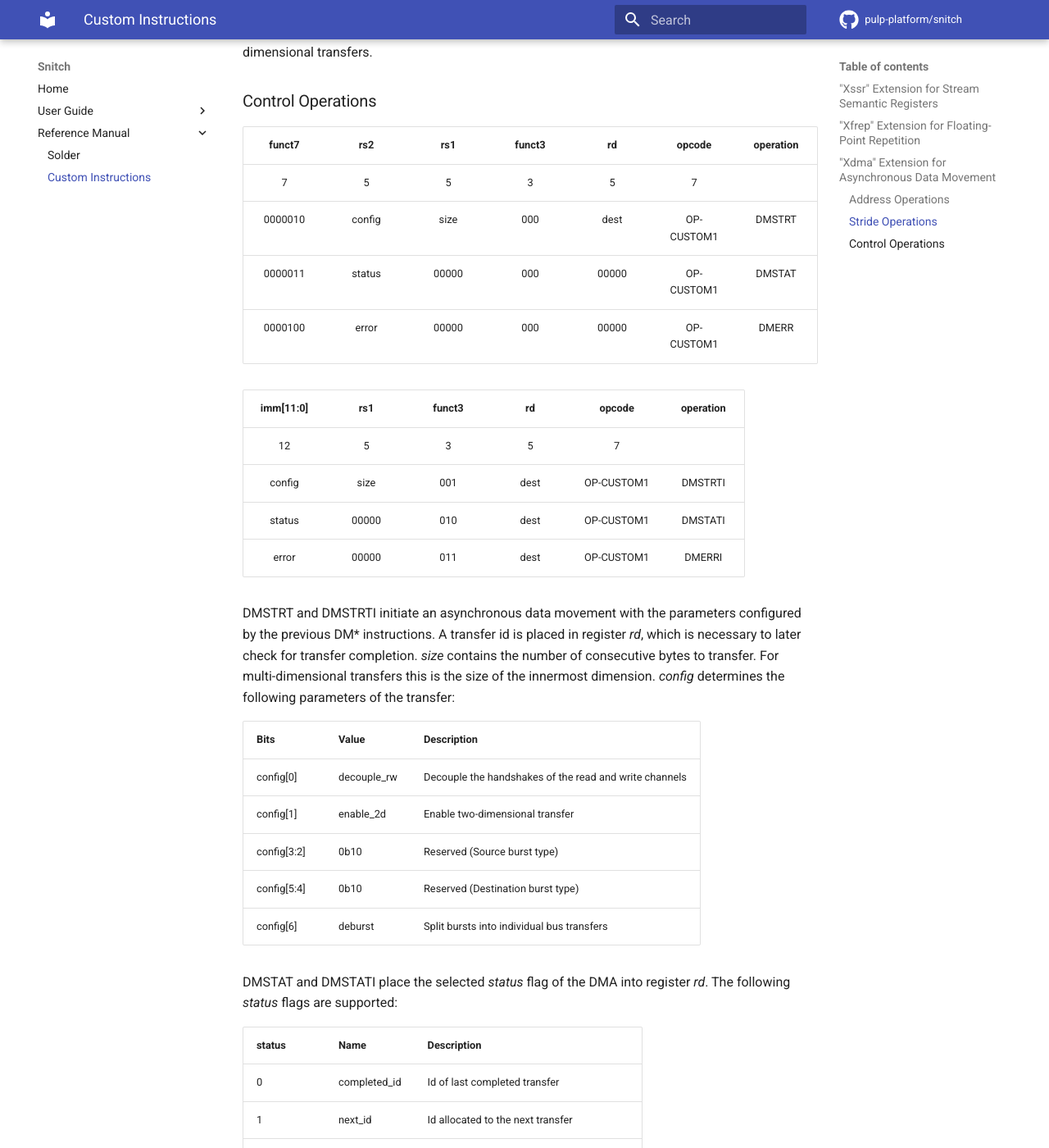
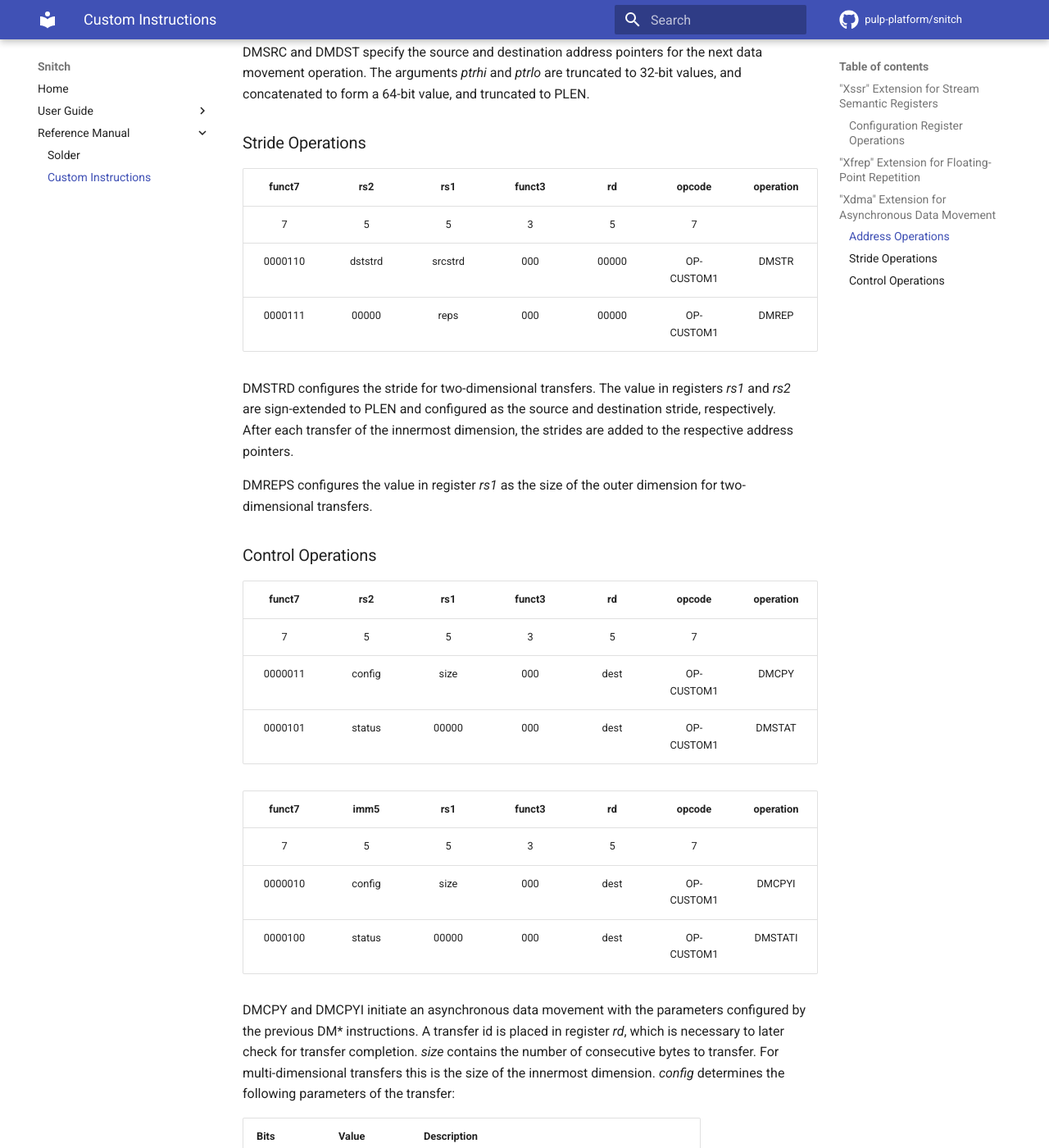
Before and after one commit to pulp-platform/snitch, an MkDocs documentation site: the page built from docs/rm/custom_instructions.md, in a window 1280 px wide and 1400 px high, scrolled down 1360 px. Shown: the whole window at 82% size. Built offline with MkDocs 1.6.1 and Material for MkDocs 9.7.7, drawn with Linux system fonts in a browser that asks for light colours; comment, search, counter and statistics services are not loaded; some of the changed text lies outside the part shown.

Commit message:
Add SSR custom instructions and update DMA spec (#13)
* Add SSR custom instructions and opcodes

* Update custom insts to reflect impl

Update the opcodes-dma specification to reflect what is actually implemented
in the RTL. Also adjust the documentation for these instructions to match.
Adjust the encoding of the SSR instructions to fit more tightly next to the DMA
ones.

```diff
--- a/docs/rm/custom_instructions.md
+++ b/docs/rm/custom_instructions.md
@@ -4,6 +4,18 @@
 document gives a brief overview of their encoding.
 
 ## "Xssr" Extension for Stream Semantic Registers
+
+The "Xssr" extension assigns stream semantics to a handful of the processor's registers. If enabled, reading and writing these registers translates into corresponding memory reads and writes. The addresses for these memory accesses are derived from a hardware address generator.
+
+### Configuration Register Operations
+
+| imm[11:4] | imm[4:0] | rs1    | funct3 | rd    | opcode     | operation |
+|:---------:|:--------:|:------:|:------:|:-----:|:----------:|:---------:|
+| 7         | 5        | 5      | 3      | 5     | 7          |           |
+| addr      | ssr      | 000000 | 100    | dest  | OP-CUSTOM1 | SCFGR     |
+| addr      | ssr      | value  | 101    | 00000 | OP-CUSTOM1 | SCFGW     |
+
+SCFGR reads a value from an SSR configuration register, and SCFGW writes a value to an SSR configuration register. The argument *addr* specifies the index of the register, *ssr* specifies which SSR should be accessed. SCFGR places the read value in *rd*. SCFGW moves the value in *rs1* to the selected SSR configuration register.
 
 ## "Xfrep" Extension for Floating-Point Repetition
 
@@ -26,8 +38,8 @@
 | funct7  | rs2     | rs1     | funct3 | rd    | opcode     | operation |
 |:-------:|:-------:|:-------:|:------:|:-----:|:----------:|:---------:|
 | 7       | 5       | 5       | 3      | 5     | 7          |           |
-| 0000101 | dststrd | srcstrd | 000    | 00000 | OP-CUSTOM1 | DMSTRD    |
-| 0000110 | 00000   | reps    | 000    | 00000 | OP-CUSTOM1 | DMREPS    |
+| 0000110 | dststrd | srcstrd | 000    | 00000 | OP-CUSTOM1 | DMSTR     |
+| 0000111 | 00000   | reps    | 000    | 00000 | OP-CUSTOM1 | DMREP     |
 
 DMSTRD configures the stride for two-dimensional transfers. The value in registers *rs1* and *rs2* are sign-extended to PLEN and configured as the source and destination stride, respectively. After each transfer of the innermost dimension, the strides are added to the respective address pointers.
 
@@ -38,26 +50,21 @@
 | funct7  | rs2    | rs1   | funct3 | rd    | opcode     | operation |
 |:-------:|:------:|:-----:|:------:|:-----:|:----------:|:---------:|
 | 7       | 5      | 5     | 3      | 5     | 7          |           |
-| 0000010 | config | size  | 000    | dest  | OP-CUSTOM1 | DMSTRT    |
-| 0000011 | status | 00000 | 000    | 00000 | OP-CUSTOM1 | DMSTAT    |
-| 0000100 | error  | 00000 | 000    | 00000 | OP-CUSTOM1 | DMERR     |
+| 0000011 | config | size  | 000    | dest  | OP-CUSTOM1 | DMCPY     |
+| 0000101 | status | 00000 | 000    | dest  | OP-CUSTOM1 | DMSTAT    |
 
-| imm[11:0] | rs1    | funct3 | rd    | opcode     | operation |
-|:---------:|:------:|:------:|:-----:|:----------:|:---------:|
-| 12        | 5      | 3      | 5     | 7          |           |
-| config    | size   | 001    | dest  | OP-CUSTOM1 | DMSTRTI   |
-| status    | 00000  | 010    | dest  | OP-CUSTOM1 | DMSTATI   |
-| error     | 00000  | 011    | dest  | OP-CUSTOM1 | DMERRI    |
+| funct7  | imm5   | rs1   | funct3 | rd    | opcode     | operation |
+|:-------:|:------:|:-----:|:------:|:-----:|:----------:|:---------:|
+| 7       | 5      | 5     | 3      | 5     | 7          |           |
+| 0000010 | config | size  | 000    | dest  | OP-CUSTOM1 | DMCPYI    |
+| 0000100 | status | 00000 | 000    | dest  | OP-CUSTOM1 | DMSTATI   |
 
-DMSTRT and DMSTRTI initiate an asynchronous data movement with the parameters configured by the previous DM* instructions. A transfer id is placed in register *rd*, which is necessary to later check for transfer completion. *size* contains the number of consecutive bytes to transfer. For multi-dimensional transfers this is the size of the innermost dimension. *config* determines the following parameters of the transfer:
+DMCPY and DMCPYI initiate an asynchronous data movement with the parameters configured by the previous DM* instructions. A transfer id is placed in register *rd*, which is necessary to later check for transfer completion. *size* contains the number of consecutive bytes to transfer. For multi-dimensional transfers this is the size of the innermost dimension. *config* determines the following parameters of the transfer:
 
 | Bits         | Value       | Description
 |--------------|-------------|-------------
 | config[0]    | decouple_rw | Decouple the handshakes of the read and write channels
 | config[1]    | enable_2d   | Enable two-dimensional transfer
-| config[3:2]  | 0b10        | Reserved (Source burst type)
-| config[5:4]  | 0b10        | Reserved (Destination burst type)
-| config[6]    | deburst     | Split bursts into individual bus transfers
 
 DMSTAT and DMSTATI place the selected *status* flag of the DMA into register *rd*. The following *status* flags are supported:
 
@@ -66,11 +73,11 @@
 | 0      | completed_id | Id of last completed transfer
 | 1      | next_id      | Id allocated to the next transfer
 | 2      | busy         | At least one transfer in progress
-| 3      | would_block  | Next DMSTRT[I] blocks (transfer queue full)
+| 3      | would_block  | Next DMCPY[I] blocks (transfer queue full)
 
 The DMSTATI instruction can be used to implement a blocking wait for the completion of a specific DMA transfer:
 
-        dmstrti a0, ...
+        dmcpyi a0, ...
     1:  dmstati t0, 0
         bltu a0, t0, 1b
 
@@ -78,5 +85,3 @@
 
     1:  dmstati t0, 2
         bnez t0, zero, 1b
-
-DMERR and DMERRI read the specified *error* status from the DMA and place the result in register *rd*. Placeholder; always sets *rd* to 0.
```
Also changed, not shown: 2 other files.
